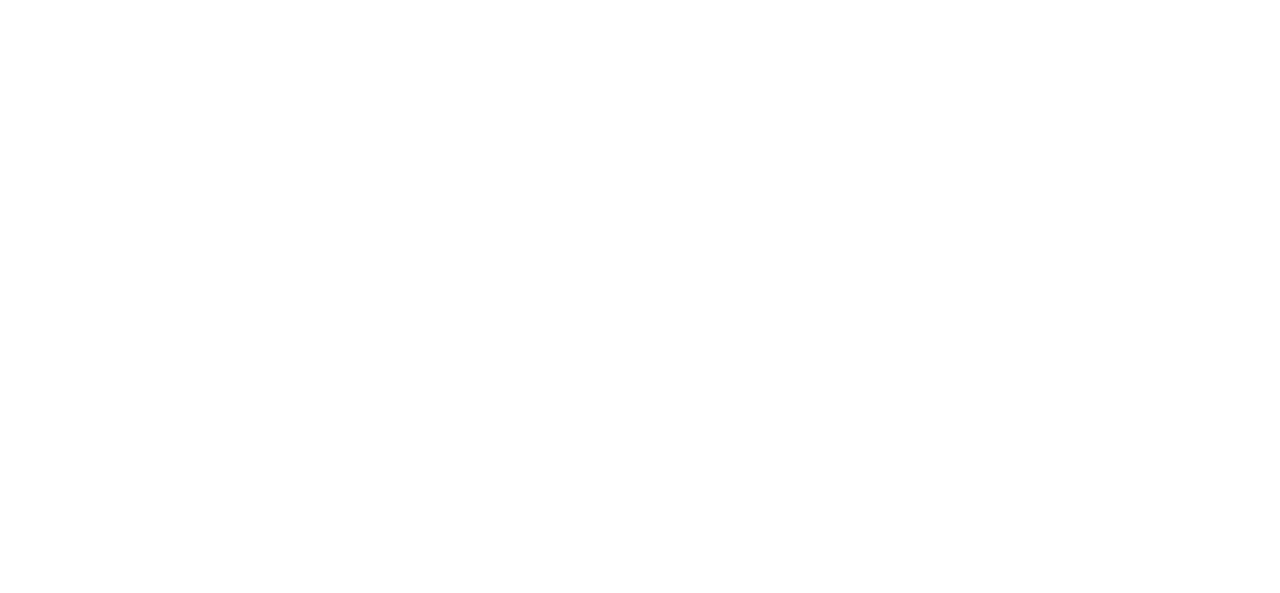
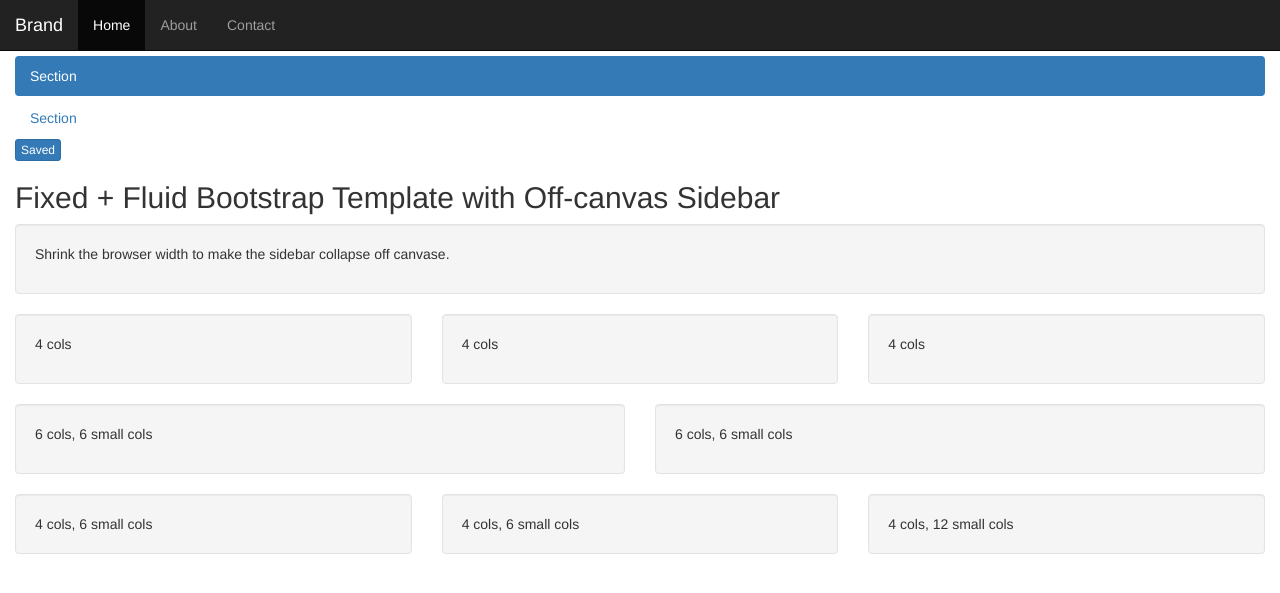
Before and after one commit to janetzhang321/saved_facebook, a Flask app: page / in a window 1280 px wide. Before the commit the part shown is empty. Shown: the top 593 px of the page. Run offline with Flask 2, Linux system fonts and the light colour scheme; some libraries are stand-ins or nearby versions.

Commit message:
Started template

```diff
--- a/templates/index.html
+++ b/templates/index.html
@@ -1,3 +1,80 @@
+<!DOCTYPE html>
 <html>
+  <head>
+    <meta charset="utf-8">
+    <title>Bootstrap Fixed and Fluid Layout</title>
+    <meta name="description" content="How to make a fixed sidebar and flexible content area layout with Bootstrap 3." />
+    <meta name="viewport" content="width=device-width, initial-scale=1.0">
+    <link rel="stylesheet" href="css/bootstrap.min.css" />
+    <link rel="stylesheet" href="css/styles.css" />
+  </head>
 
+  <body >
+
+
+
+
+    <div class="navbar navbar-inverse navbar-fixed-top">
+    <div class="navbar-header">
+      <button type="button" class="navbar-toggle" data-toggle="collapse" data-target=".navbar-collapse">
+        <span class="icon-bar"></span>
+        <span class="icon-bar"></span>
+        <span class="icon-bar"></span>
+      </button>
+      <a class="navbar-brand" href="#">Brand</a>
+    </div>
+    <div class="collapse navbar-collapse">
+      <ul class="nav navbar-nav">
+        <li class="active"><a href="#">Home</a></li>
+        <li><a href="#about">About</a></li>
+        <li><a href="#contact">Contact</a></li>
+      </ul>
+    </div><!--/.nav-collapse -->
+</div><!--/.navbar -->
+
+<div class="row-offcanvas row-offcanvas-left">
+  <div id="sidebar" class="sidebar-offcanvas">
+      <div class="col-md-12">
+        <h3>Sidebar (fixed)</h3>
+        <ul class="nav nav-pills nav-stacked">
+          <li class="active"><a href="#">Section</a></li>
+          <li><a href="#">Section</a></li>
+        </ul>
+      </div>
+  </div>
+  <div id="main">
+      <div class="col-md-12">
+      	  <p class="visible">
+            <button type="button" class="btn btn-primary btn-xs" data-toggle="offcanvas">Saved</button>
+          </p>
+          <h2>Fixed + Fluid Bootstrap Template with Off-canvas Sidebar</h2>
+          <div class="row">
+              <div class="col-md-12"><div class="well"><p>Shrink the browser width to make the sidebar collapse off canvase.</p></div></div>
+          </div>
+          <div class="row">
+              <div class="col-md-4"><div class="well"><p>4 cols</p></div></div>
+              <div class="col-md-4"><div class="well"><p>4 cols</p></div></div>
+              <div class="col-md-4"><div class="well"><p>4 cols</p></div></div>
+          </div>
+          <div class="row">
+              <div class="col-lg-6 col-sm-6"><div class="well"><p>6 cols, 6 small cols</p></div></div>
+              <div class="col-lg-6 col-sm-6"><div class="well"><p>6 cols, 6 small cols</p></div></div>
+          </div>
+          <div class="row">
+              <div class="col-lg-4 col-sm-6"><div class="well">4 cols, 6 small cols</div></div>
+              <div class="col-lg-4 col-sm-6"><div class="well">4 cols, 6 small cols</div></div>
+              <div class="col-lg-4 col-sm-12"><div class="well">4 cols, 12 small cols</div></div>
+          </div>
+      </div>
+  </div>
+</div><!--/row-offcanvas -->
+
+
+    <!--scripts loaded here-->
+
+    <script src="js/jquery-3.2.1.min.js"></script>
+    <script src="maxcdn.bootstrapcdn.com/bootstrap/3.2.0/js/bootstrap.min.js"></script>
+
+    <script src="js/scripts.js"></script>
+  </body>
 </html>
```
